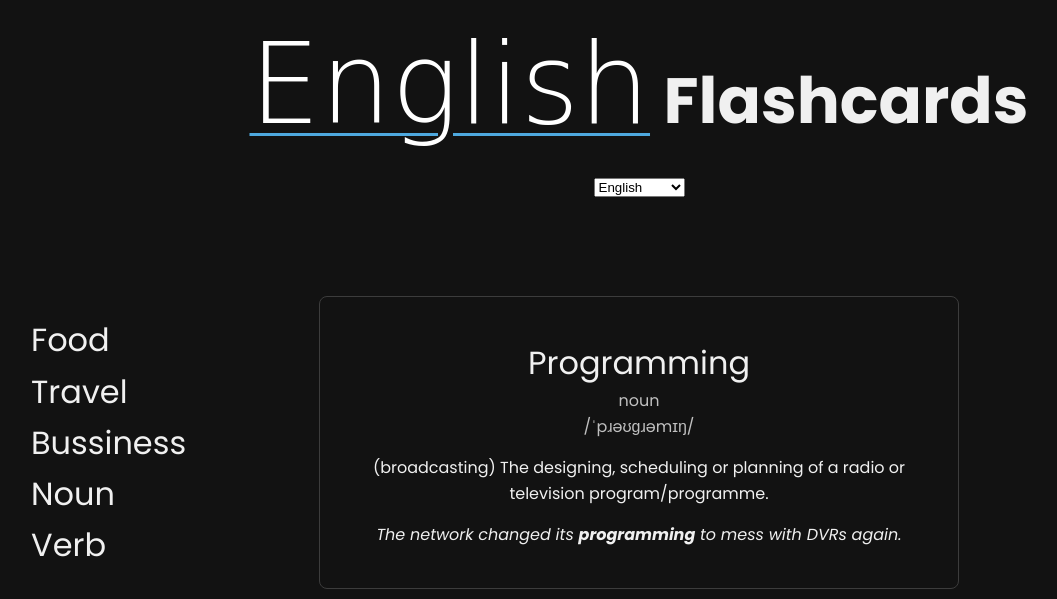
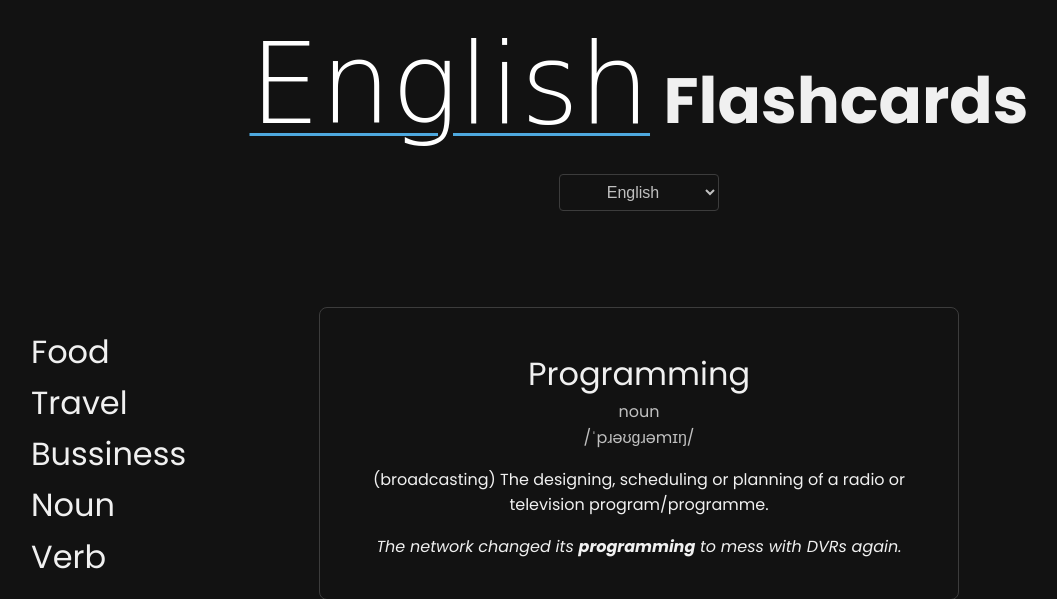
Before and after one commit to Hadevsh/Glossful, a Flask app: page /flashcards in a window 1280 px wide. Shown: the part 65-664 px from the top of the page, without its empty margins (1-1058 px from the left). Run offline with Flask 3, Linux system fonts and the light colour scheme; some web fonts are replaced.

Commit message:
Add languages select styling

```diff
--- a/app/static/css/base.css
+++ b/app/static/css/base.css
@@ -81,6 +81,29 @@ a:hover {
     cursor: pointer;
 }
 
+/* Select menu's styling */
+select {
+    background-color: transparent;
+    text-align: center;
+    outline: none;
+    width: 10rem;
+    border: 1px solid var(--color-border);
+    border-radius: 0.25rem;
+    padding: 0.5rem 0;
+    font-size: 1rem;
+    cursor: pointer;
+    color: var(--color-text-secondary);
+    transition: border 0.3s;
+}
+
+select:focus {
+    border: 1px solid var(--color-text-muted);
+}
+
+select option {
+    color: var(--color-surface);
+}
+
 /* Navigation Bar */
 nav {
     position: fixed;
--- a/app/templates/flashcards.html
+++ b/app/templates/flashcards.html
@@ -8,7 +8,7 @@
 <select name="language" id="lang-select" class="lang">
     <!-- Generate dynamically -->
     <!-- Placeholders: -->
-    <option value="en">English</option>
+    <option value="en" selected>English</option>
     <option value="nl">Nederlands</option>
     <option value="es">Español</option>
     <option value="pl">Polski</option>
```
